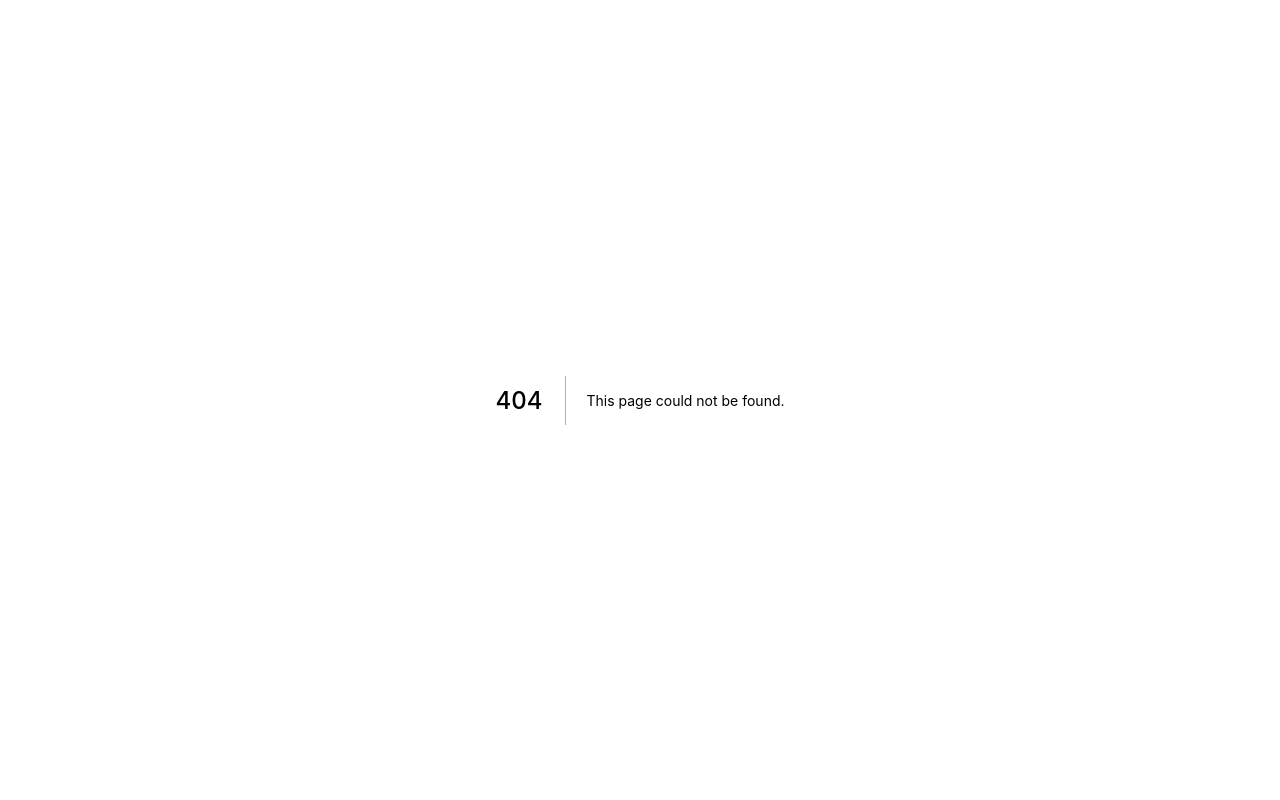
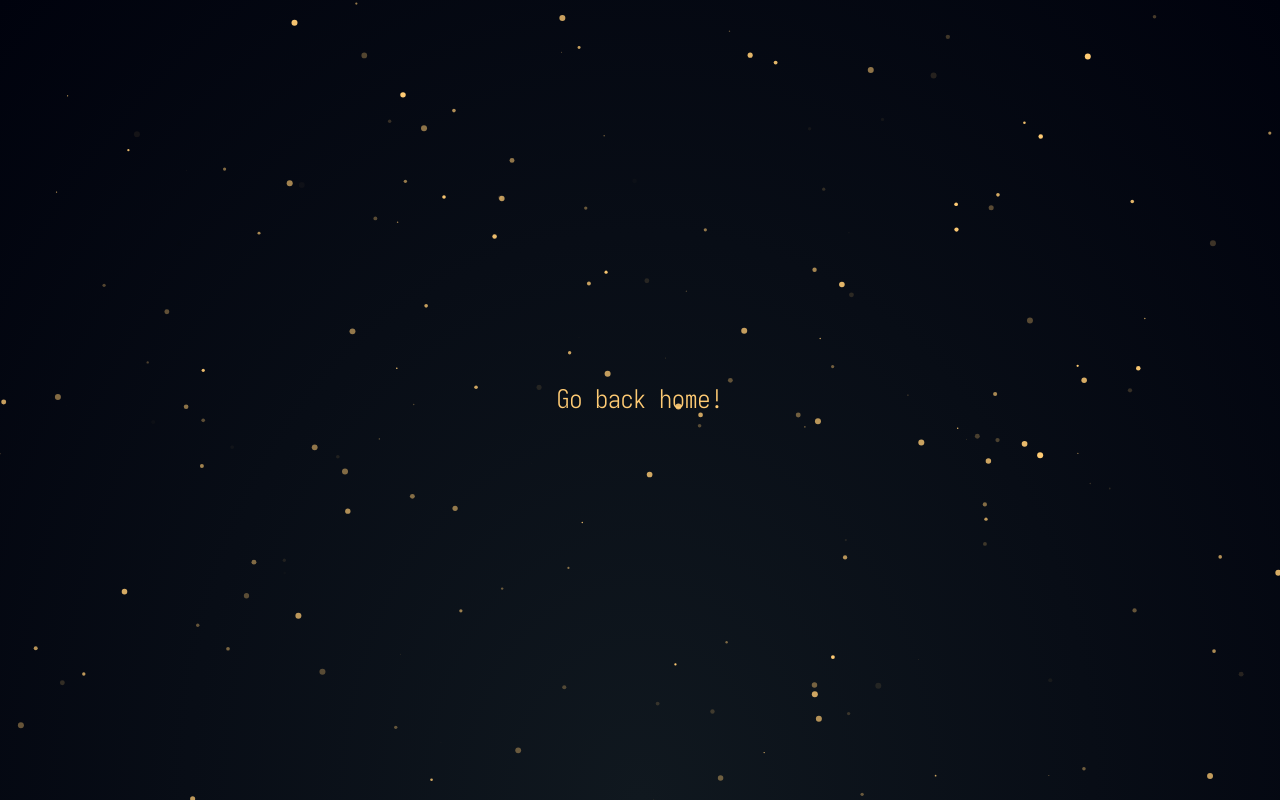
Before and after one commit to wildanazz/ssr-code-zero, a Next.js app: page /about in a window 1280 px wide. Before the commit this address had no page. Built offline with nearby package versions, Linux system fonts and the light colour scheme; a web font is replaced by a local one.

Commit message:
Added about page

```diff
--- /dev/null
+++ b/pages/about.tsx
@@ -0,0 +1,70 @@
+import { ReactElement } from 'react'
+import Link from 'next/link'
+import styled from 'styled-components'
+
+import Layout from '../components/layout'
+
+const StyledAbout = styled.div`
+  position: relative;
+`
+
+const StyledContainer = styled.div`
+  padding: 0 20px;
+  max-width: 75em;
+  margin-left: auto;
+  margin-right: auto;
+
+  @media screen and (min-width: 30em) {
+    max-width: 100%;
+  }
+
+  @media screen and (min-width: 48em) {
+    max-width: 100%;
+  }
+
+  @media screen and (min-width: 60.625em) {
+    max-width: 60.625em;
+  }
+
+  @media screen and (min-width: 75em) {
+    max-width: 60.625em;
+  }
+`
+
+const StyledContent = styled.div`
+  position: relative;
+  height: 100vh;
+  width: 100%;
+`
+
+const StyledTextContainer = styled.div`
+  position: absolute;
+  top: 50%;
+  left: 50%;
+  transform: translate(-50%, -50%);
+`
+
+const StyledLink = styled.a`
+  text-decoration: none;
+  cursor: pointer;
+`
+
+export default function About() {
+  return (
+    <StyledAbout>
+      <StyledContainer>
+        <StyledContent>
+          <StyledTextContainer>
+            <Link href="/">
+              <StyledLink>Go back home!</StyledLink>
+            </Link>
+          </StyledTextContainer>
+        </StyledContent>
+      </StyledContainer>
+    </StyledAbout>
+  )
+}
+
+About.getLayout = function getLayout(page: ReactElement) {
+  return <Layout>{page}</Layout>
+}
```
